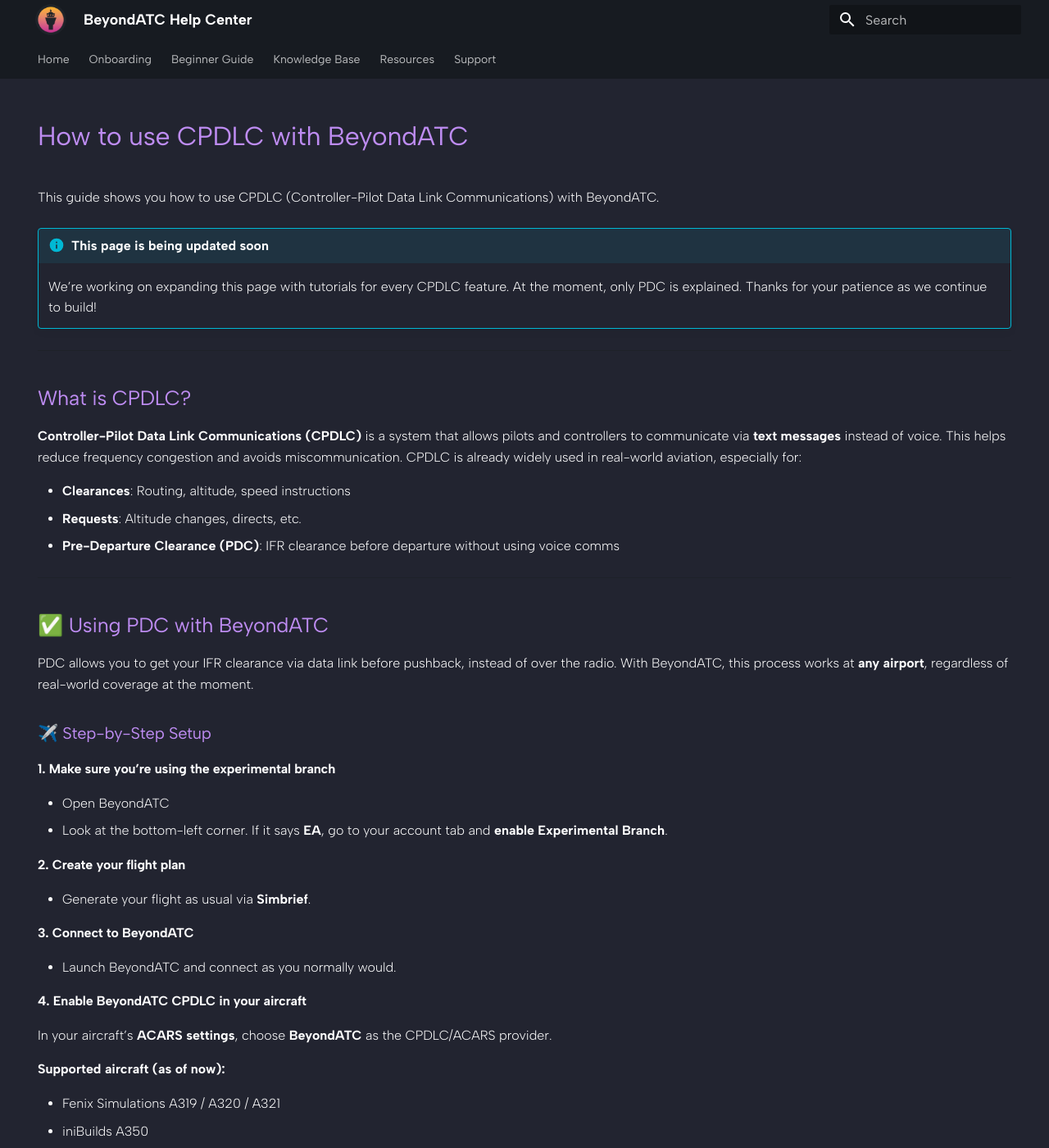
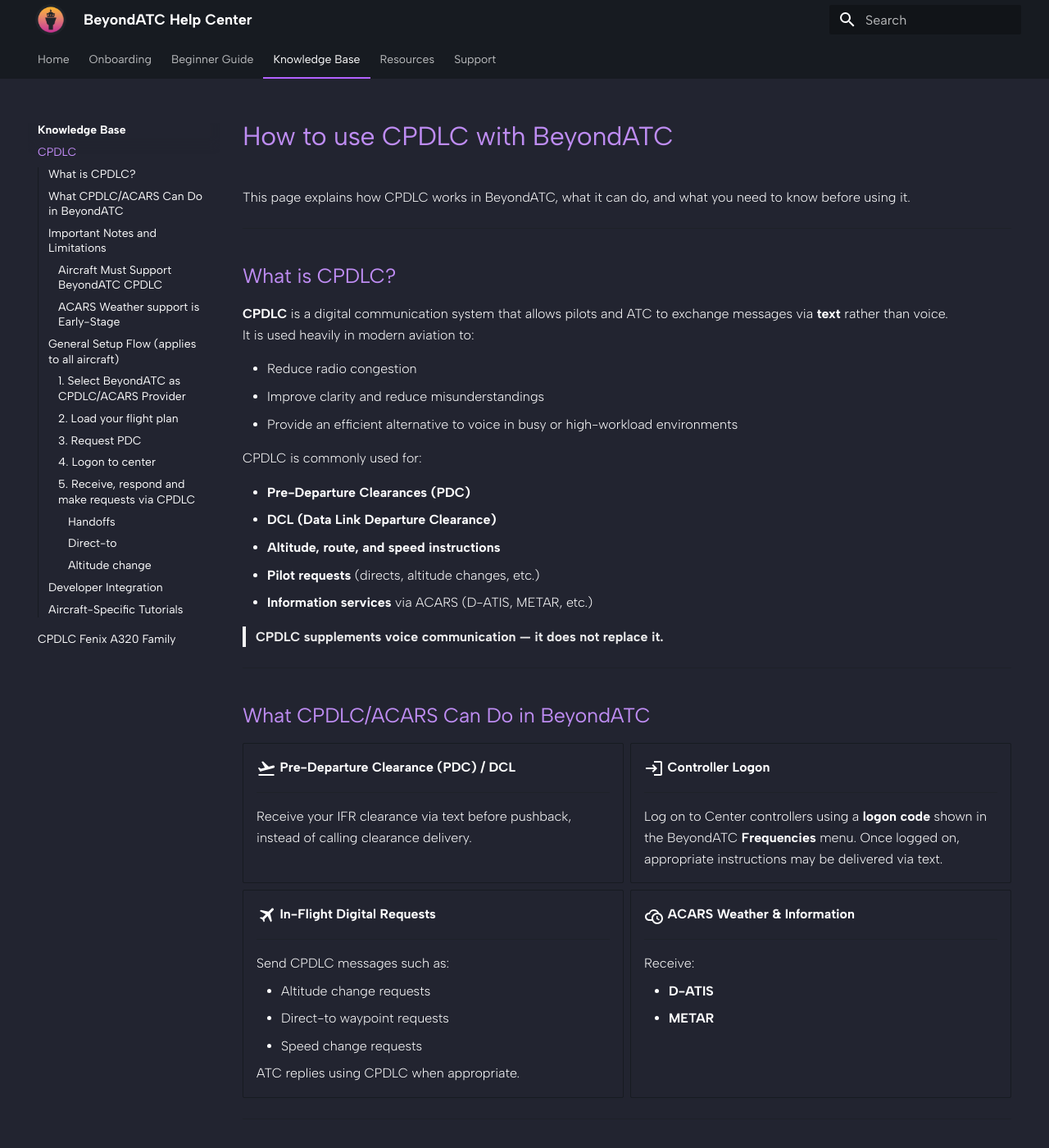
Before and after one commit to BeyondATC/BeyondATC_Wiki, an MkDocs documentation site: the page built from docs/knowledge-base/cpdlc.md, in a window 1280 px wide and 1400 px high. Shown: the whole window at 82% size. Built offline with MkDocs 1.6.1 and Material for MkDocs 9.7.7, drawn with Linux system fonts in a browser that asks for light colours; some of the changed text lies outside the part shown.

Commit message:
CPDLC update and fenix tutorial

```diff
--- a/docs/knowledge-base/cpdlc.md
+++ b/docs/knowledge-base/cpdlc.md
@@ -1,101 +1,164 @@
 ---
-hide:
-  - navigation
-  - toc
 
 og_image: https://wiki.beyondatc.net/assets/cards/card-cpdlc.png
 og_description: Learn how to use CPDLC with BeyondATC.
 description: Learn how to use CPDLC with BeyondATC.
+
 ---
 
 # How to use CPDLC with BeyondATC
 
-This guide shows you how to use CPDLC (Controller-Pilot Data Link Communications) with BeyondATC.
-
-!!! info "This page is being updated soon"
-    We’re working on expanding this page with tutorials for every CPDLC feature. At the moment, only PDC is explained. Thanks for your patience as we continue to build!
-
+This page explains how CPDLC works in BeyondATC, what it can do, and what you need to know before using it.
 
 ---
 
 ## What is CPDLC?
 
-**Controller-Pilot Data Link Communications (CPDLC)** is a system that allows pilots and controllers to communicate via **text messages** instead of voice. This helps reduce frequency congestion and avoids miscommunication. CPDLC is already widely used in real-world aviation, especially for:
+**CPDLC** is a digital communication system that allows pilots and ATC to exchange messages via **text** rather than voice.
+It is used heavily in modern aviation to:
 
-- **Clearances**: Routing, altitude, speed instructions
-- **Requests**: Altitude changes, directs, etc.
-- **Pre-Departure Clearance (PDC)**: IFR clearance before departure without using voice comms
+- Reduce radio congestion
+- Improve clarity and reduce misunderstandings
+- Provide an efficient alternative to voice in busy or high-workload environments
+
+CPDLC is commonly used for:
+
+- **Pre-Departure Clearances (PDC)**
+- **DCL (Data Link Departure Clearance)**
+- **Altitude, route, and speed instructions**
+- **Pilot requests** (directs, altitude changes, etc.)
+- **Information services** via ACARS (D-ATIS, METAR, etc.)
+
+> **CPDLC supplements voice communication — it does not replace it.**
 
 ---
 
-## ✅ Using PDC with BeyondATC
+## What CPDLC/ACARS Can Do in BeyondATC
 
-PDC allows you to get your IFR clearance via data link before pushback, instead of over the radio. With BeyondATC, this process works at **any airport**, regardless of real-world coverage at the moment.
+<div class="grid cards" markdown>
 
-### ✈️ Step-by-Step Setup
+-   :material-airplane-takeoff:{ .lg .middle } __Pre-Departure Clearance (PDC) / DCL__
 
-#### 1. **Make sure you’re using the experimental branch**
+    ---
 
-- Open BeyondATC
-- Look at the bottom-left corner. If it says **EA**, go to your account tab and **enable Experimental Branch**.
+    Receive your IFR clearance via text before pushback, instead of calling clearance delivery.
 
-#### 2. **Create your flight plan**
 
-- Generate your flight as usual via **Simbrief**.
+-   :material-login:{ .lg .middle } __Controller Logon__
 
-#### 3. **Connect to BeyondATC**
+    ---
 
-- Launch BeyondATC and connect as you normally would.
+    Log on to Center controllers using a **logon code** shown in the BeyondATC **Frequencies** menu. Once logged on, appropriate instructions may be delivered via text.
 
-#### 4. **Enable BeyondATC CPDLC in your aircraft**
+-   :material-airplane:{ .lg .middle } __In-Flight Digital Requests__
 
-In your aircraft’s **ACARS settings**, choose **BeyondATC** as the CPDLC/ACARS provider.
+    ---
 
-**Supported aircraft (as of now):**
+    Send CPDLC messages such as:
 
-- Fenix Simulations A319 / A320 / A321
-- iniBuilds A350
-- Fly the Maddog X MD–82 / MD–83 / MD–88
+    - Altitude change requests
+    - Direct-to waypoint requests
+    - Speed change requests
 
-#### 5. **Set up your aircraft’s FMC/MCDU**
+    ATC replies using CPDLC when appropriate.
 
-Before sending the PDC request:
+-   :material-weather-cloudy-clock:{ .lg .middle } __ACARS Weather & Information__
 
-- Your flight plan should be **loaded into the FMS/MCDU**
-- Make sure your **callsign** and **route** match your Simbrief flight
+    ---
 
-#### 6. **Submit the PDC Request**
+    Receive:
 
-In your aircraft’s CPDLC interface:
+    - **D-ATIS**
+    - **METAR**
 
-- Go to the **PDC Request** page
-- Fill in:
-    - **Gate number**
-    - **ATIS ID** (e.g., "D", from ATIS info Delta)
-    - **Station** (ICAO code of departure airport, e.g., KJFK)
-- Send the request
-
-Then:
-
-- Wait for the **ATC response** (it may take a few seconds)
-- Once you receive your clearance, **read it carefully**
-- Send back **WILCO** to acknowledge
-- ATC will confirm you're **IFR cleared** – you're now ready to push and start!
+</div>
 
 ---
 
-## Specific tutorials by aircraft
+## Important Notes and Limitations
 
-### Fenix Simulation
+### Aircraft Must Support BeyondATC CPDLC
+BeyondATC’s CPDLC/ACARS system requires **aircraft developers** to implement support.
+It is **not** plug-and-play.
 
-<iframe width="560" height="315" src="https://www.youtube.com/embed/boZbAfJdq6A?si=UO3cmrDQ5HdDUFjg" title="YouTube video player" frameborder="0" allow="accelerometer; autoplay; clipboard-write; encrypted-media; gyroscope; picture-in-picture; web-share" referrerpolicy="strict-origin-when-cross-origin" allowfullscreen></iframe>
-*Video made by our Community Mentor jason_91*
+**Supported aircraft:**
+
+- Fenix A319 / A320 / A321
+- iniBuilds A340 / A350
+- Fly the Maddog X MD-82 / MD-83 / MD-88
+
+If your aircraft does not list BeyondATC as a CPDLC/ACARS provider, CPDLC will **not work**.
+
+Aircraft developers can contact:
+📧 **support@beyondatc.net**
+
+### ACARS Weather support is Early-Stage
+Developers need time to add support for D-ATIS and METAR retrieval via BeyondATC’s ACARS system. Please wait until the aircraft developers have released the update to take advantage of this new feature.
 
 ---
 
-## 🔧 Developer Integration
+## General Setup Flow (applies to all aircraft)
 
-Aircraft developers who want to support BeyondATC’s CPDLC system can contact us at:
+Each aircraft has its own menus, but the overall process is the same:
+
+### 1. Select BeyondATC as CPDLC/ACARS Provider
+In your aircraft’s ACARS or CPDLC settings, choose **BeyondATC**. This setting is either in the aircraft external app or in the EFB/aircraft system
+
+### 2. Load your flight plan
+Load your flight plan into both BeyondATC and your aircraft’s FMS/MCDU. Make sure all information in the FMS/MCDU is correct according to your flight plan (callsign and route).
+
+### 3. Request PDC
+Find the PDC / Departure request page in your aircraft system and fill in the following information
+
+- Gate number
+- ATIS ID (you should listen to ATIS before requesting clearance)
+- Station (ICAO code of the departure airport, e.g. KJFK)
+
+You will then be able to send the request and receive your clearance. Acknowledge it by sending back WILCO. ATC will confirm your departure clearance.
+
+!!! info
+    Messages through CPDLC/ACARS take a few seconds to be received.
+
+### 4. Logon to center
+Once you have departed, you will be able to logon to a center ATC.
+
+- Identify the correct logon code for your FIR by checking the frequencies tab in BeyondATC. The logon code is available just below the center frequency.
+- Open the ATC menu and find the connection/notification page
+- Enter the center's logon code and notify
+- ATC will then confirm by accepting the logon
+
+Future instructions may arrive via text from now on.
+
+### 5. Receive, respond and make requests via CPDLC
+
+#### Handoffs
+You will receive handoffs instructions via CPDLC. Make sure to update the frequency and the logon code if you don't have auto-tune on. When joining a new frequency, you are expected to check in via voice (the instruction is CONTACT and not MONITOR).
+
+#### Direct-to
+You can request a direct-to via CPDLC. Find the request page in the ATC menu and fill the direct-to field with the wanted fix.
+
+#### Altitude change
+You can change your cruise altitude via CPDLC.
+
+Aircraft-specific guides will show exact steps and menus. Find the request page in the ATC menu and fill the altitude you want to request.
+
+---
+
+## Developer Integration
+
+Aircraft developers can integrate BeyondATC’s CPDLC/ACARS features using our official documentation.
+Support is available at:
+
 📧 **support@beyondatc.net**
 
-We aim to keep integration simple and offer direct support to developers.
+---
+
+## Aircraft-Specific Tutorials
+
+Here are the dedicated tutorials available:
+
+- Fenix A320 Family
+- iniBuilds A350
+
+!!! info
+    More tutorials and details are coming as this is currently a work-in-progress. Thank you for your patience.
--- a/docs/stylesheets/extra.css
+++ b/docs/stylesheets/extra.css
@@ -191,3 +191,9 @@
 		-webkit-box-shadow: 0 0 0 0 rgba(12,136,74,0);
 	}
 }
+
+/* Grid cards */
+
+.md-typeset .grid.cards>ol>li, .md-typeset .grid.cards>ul>li, .md-typeset .grid>.card {
+    border: .05rem solid var(--md-primary-fg-color);
+}
--- a/mkdocs.yml
+++ b/mkdocs.yml
@@ -75,6 +75,8 @@ nav:
     - 'Arrival': 'beginner-guide/arrival.md'
   - Knowledge Base:
     - 'knowledge-base/index.md'
+    - 'CPDLC' : 'knowledge-base/cpdlc.md'
+    - 'CPDLC Fenix A320 Family' : 'knowledge-base/cpdlc-a320fenix.md'
   - Resources:
     - 'Resources': 'resources/index.md'
   - Support:
```
Also changed, not shown: docs/knowledge-base/cpdlc-a320fenix.md (added, +180 -0 lines), docs/assets/kb/cpdlc-fenix-aocfltinit.png (added), docs/assets/kb/cpdlc-fenix-cockpit.png (added), docs/assets/kb/cpdlc-fenix-dcdu-request.png (added), docs/assets/kb/cpdlc-fenix-handoff.png (added), docs/assets/kb/cpdlc-fenix-init.png (added), docs/assets/kb/cpdlc-fenix-logon-accepted.png (added), docs/assets/kb/cpdlc-fenix-logon-notificationpage.png (added), docs/assets/kb/cpdlc-fenix-predepclearance-dcdu-1.png (added), docs/assets/kb/cpdlc-fenix-predepclearance-dcdu-2.png (added), docs/assets/kb/cpdlc-fenix-predepclearance-request.png (added), docs/assets/kb/cpdlc-fenix-requests.png (added), docs/assets/kb/cpdlc-fenixapp.png (added).
